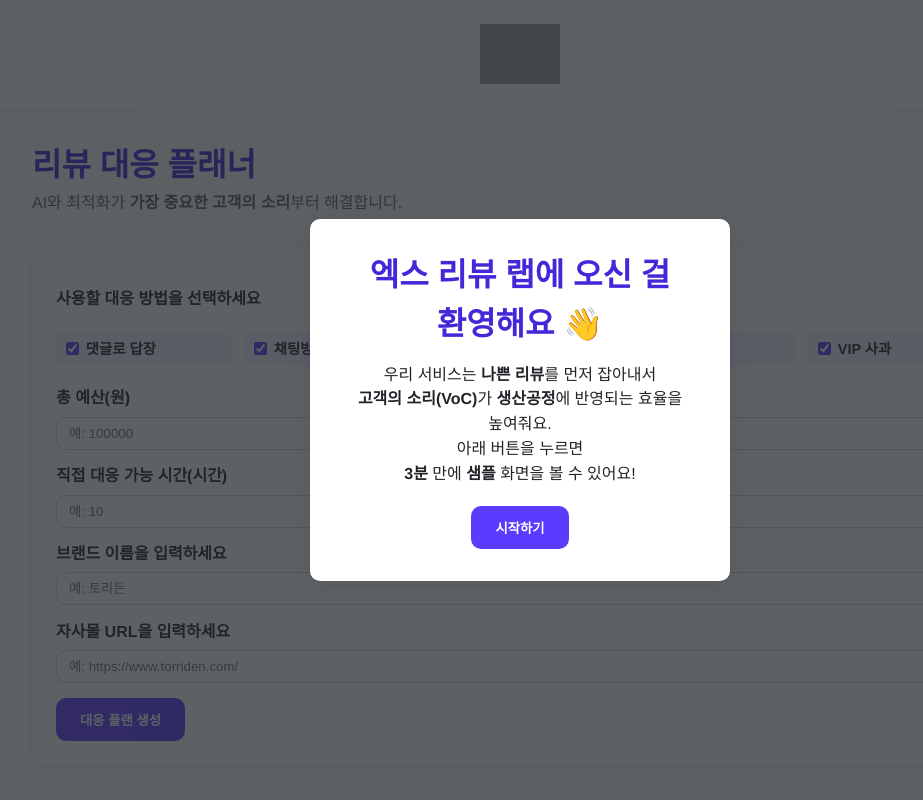
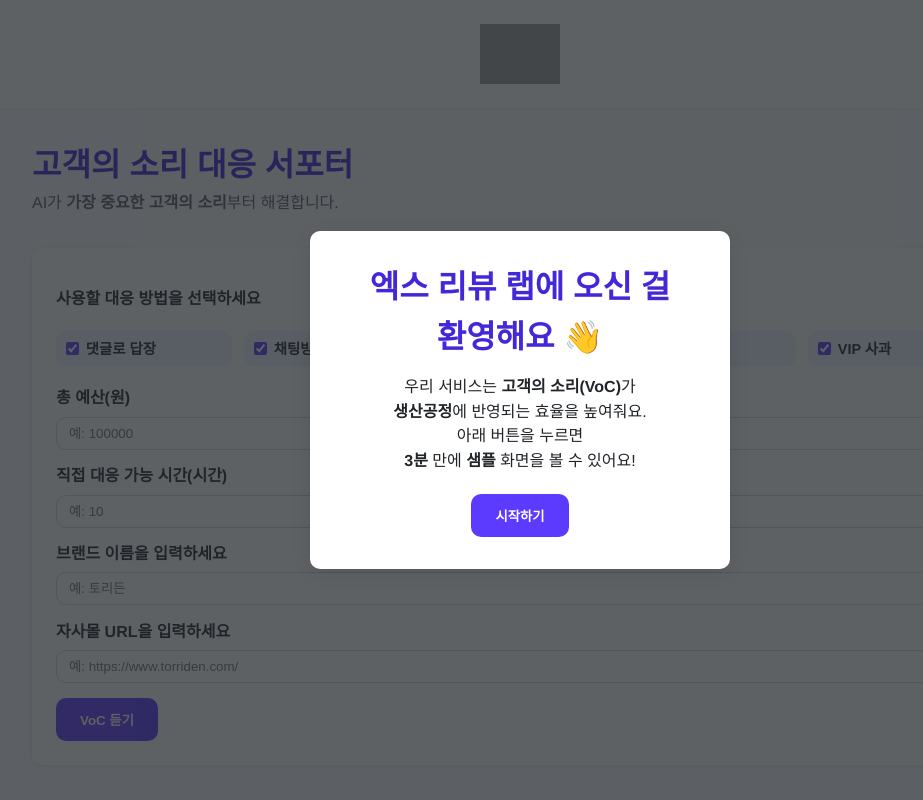
Before and after one commit to JHJP/xreviewlab, a Flask app: page / in a window 1280 px wide. Shown: the whole page, without its empty margins (120-1043 px from the left). Run offline with Flask 3, Linux system fonts and the light colour scheme; some web fonts are replaced; grey boxes are pictures that could not be loaded.

Commit message:
text edit

```diff
--- a/templates/base.html
+++ b/templates/base.html
@@ -5,7 +5,7 @@
   <title>{{ title or 'X Review Lab(엑스 리뷰 랩)' }}</title>
 
   <!-- SEO & Korean social share -->
-  <meta name="description" content="부정 리뷰가 매출을 갉아먹기 전에 AI + 최적화로 대응 플랜을 자동 생성합니다.">
+  <meta name="description" content="배가 난파하기 전에, AI가 상품의 VoC를 들려줍니다.">
   <meta property="og:locale" content="ko_KR">
 
   <!-- ► Google Font : Pretendard -->
--- a/templates/index.html
+++ b/templates/index.html
@@ -20,16 +20,16 @@
   <div class="overlay-card">
     <h1>엑스 리뷰 랩에 오신 걸<br> 환영해요 👋</h1>
     <p>
-      우리 서비스는 <strong>나쁜 리뷰</strong>를 먼저 잡아내서<br>
-      <strong>고객의 소리(VoC)</strong>가 <strong>생산공정</strong>에 반영되는 효율을 높여줘요.<br>
+      우리 서비스는 <strong>고객의 소리(VoC)</strong>가 <br>
+      <strong>생산공정</strong>에 반영되는 효율을 높여줘요.<br>
       아래 버튼을 누르면<br> <strong>3분</strong> 만에 <strong>샘플</strong> 화면을 볼 수 있어요!
     </p>
     <button id="startTutorialBtn">시작하기</button>
   </div>
 </div>
 
-<h1>리뷰 대응 플래너</h1>
-<p class="tagline">AI와 최적화가 <strong>가장 중요한 고객의 소리</strong>부터 해결합니다.</p>
+<h1>고객의 소리 대응 서포터</h1>
+<p class="tagline">AI가 <strong>가장 중요한 고객의 소리</strong>부터 해결합니다.</p>
 
 <!-- ────────────────────────────────────────────────
      B.  입력 카드
@@ -64,7 +64,7 @@
     <input type="text" name="brand_url" id="brand_url" placeholder="예: https://www.torriden.com/" required>
 
     <!-- 최종 -->
-    <button type="submit">대응 플랜 생성</button>
+    <button type="submit">VoC 듣기</button>
   </form>
 </div>
 
```
